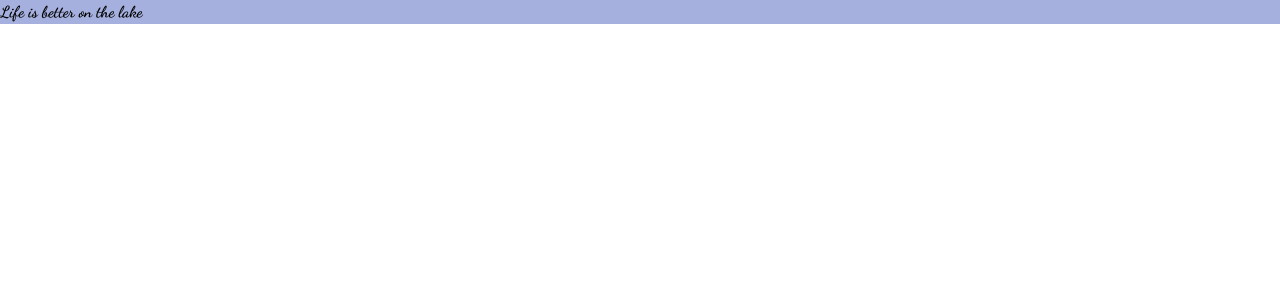
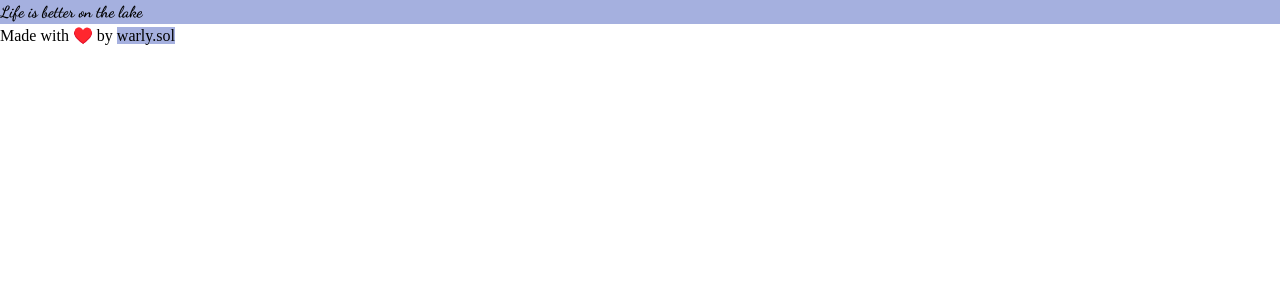
Before and after one commit to warlyware/lake-henry-life, a Vue app: page / in a window 1280 px wide. Shown: the top 300 px of the page. Built offline with nearby package versions, Linux system fonts and the light colour scheme; a web font is replaced by a local one.

Commit message:
Add credit line

```diff
--- a/src/App.vue
+++ b/src/App.vue
@@ -5,22 +5,31 @@ import HelloWorld from './components/HelloWorld.vue'
 </script>
 
 <template>
-  <div class="w-full h-full flex justify-center items-center relative">
-    <div class="h-full w-full absolute top-0 left-0 bg-gradient-to-r from-cyan-500 to-blue-500"></div>
-    <div class="h-full w-full absolute top-0 left-0 lake-bg bg-center"></div>
-    <h1
+  <div class="h-full w-full absolute top-0 left-0 bg-gradient-to-r from-cyan-500 to-blue-500"></div>
+  <div class="h-full w-full absolute top-0 left-0 lake-bg bg-center"></div>
+  <div class="w-full h-full min-h-screen flex flex-col justify-center items-center relative">
+    <div
       class="text-center text-yellow-400 max-w-3xl z-10 font-bold bg-blue-900 py-4 rounded-md"
       style="background-color: rgba(30, 58, 175, 0.4)"
     >
       <h1 class="md:text-9xl text-6xl tracking-wide">
         Life is better on the lake
       </h1>
-    </h1>
+    </div>
+  </div>
+  <div class="absolute bottom-2 z-10 text-white mx-auto w-full text-center text-md font-bold uppercase">
+    Made with ♥️ by
+    <a href="https://twitter.com/warly_sol"
+    target="_blank"
+    style="background-color: rgba(30, 58, 175, 0.4)"
+    >
+      warly.sol
+    </a>
   </div>
 </template>
 
 <style>
-#app {
+h1 {
   @apply h-full;
   font-family: 'Dancing Script', cursive;
   -webkit-font-smoothing: antialiased;
```
